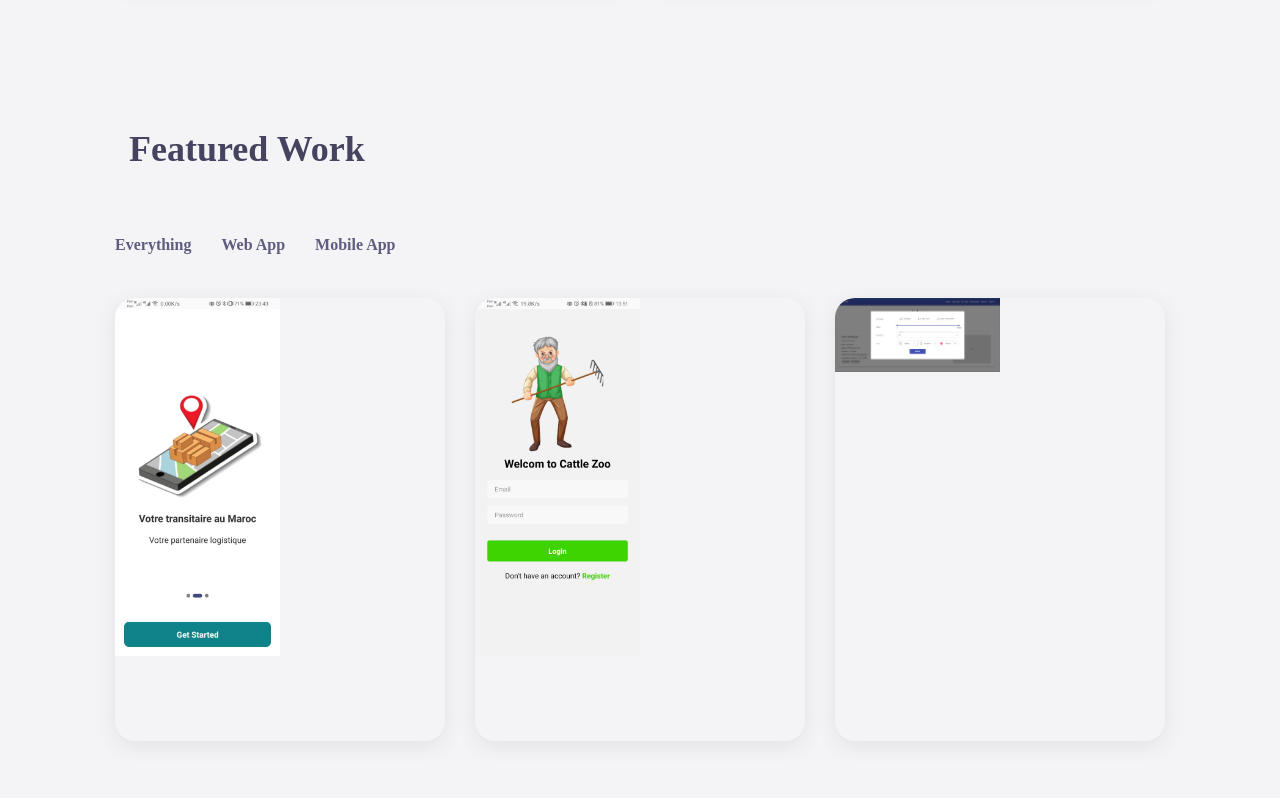
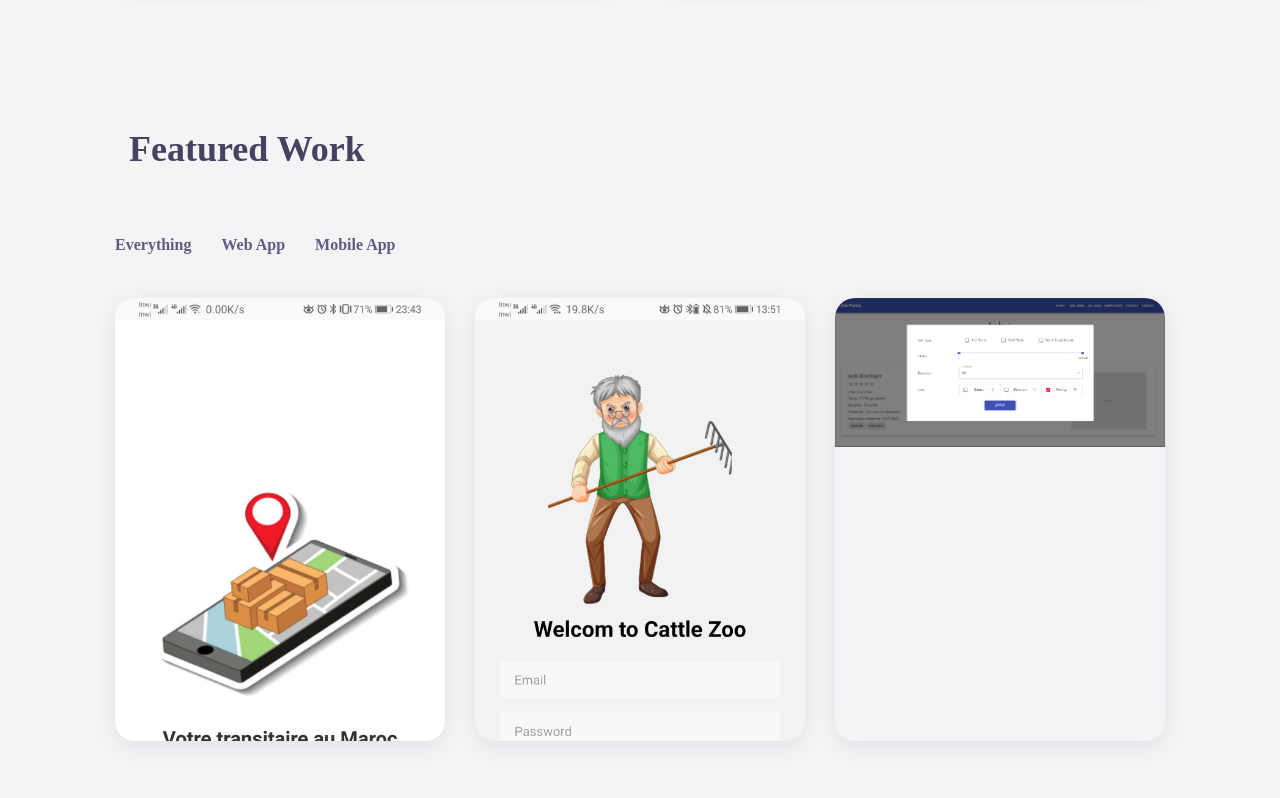
Before and after one commit to BEGDAR8ZOUHAIR/Portfolio, a React (Create React App) app: page / in a window 1280 px wide. Shown: the part 2165-2963 px from the top of the page. Built offline with nearby package versions, Linux system fonts and the light colour scheme.

Commit message:
remove class image

```diff
--- a/src/components/portfolio/portfolio.css
+++ b/src/components/portfolio/portfolio.css
@@ -27,10 +27,6 @@
   overflow: hidden;
   border-radius: var(--border-radius);
   box-shadow: var(--shadow);
-}
-.project__image {
-  width: 50%;
-  height: 50%;
 }
 
 .project__mask {
```
